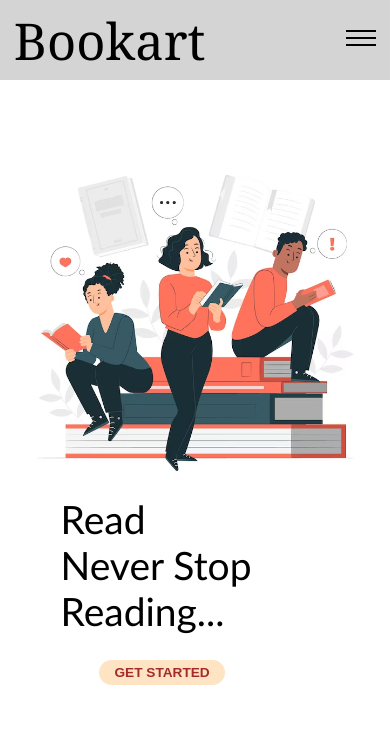
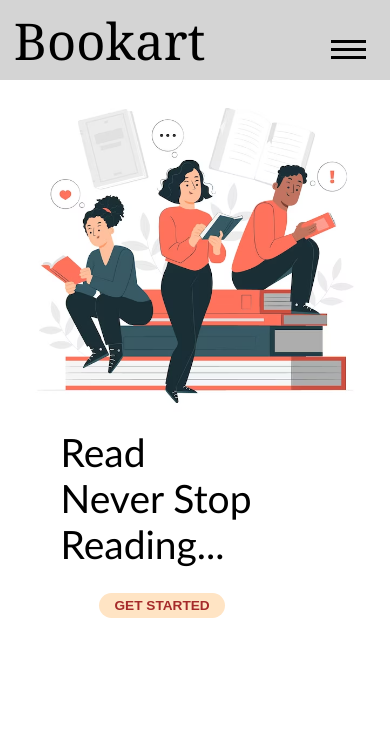
Before and after one commit to Mokshith321/bookart, a Django app: page / in a window 390 px wide. Shown: the top 754 px of the page. Run offline with Django 4.2, Linux system fonts and the light colour scheme.

Commit message:
Add files via upload

```diff
--- a/bookart/settings.py
+++ b/bookart/settings.py
@@ -27,7 +27,7 @@ SECRET_KEY = 'django-insecure-*+#o%r&@3v=jx^*ivjtc&rie5d@xi_zd(=_!jj1i%u%wqyh(5e
 # SECURITY WARNING: don't run with debug turned on in production!
 DEBUG = True
 
-ALLOWED_HOSTS = []
+ALLOWED_HOSTS = ['.verce.app']
 
 
 # Application definition
--- a/bookart/wsgi.py
+++ b/bookart/wsgi.py
@@ -14,3 +14,5 @@ from django.core.wsgi import get_wsgi_application
 os.environ.setdefault('DJANGO_SETTINGS_MODULE', 'bookart.settings')
 
 application = get_wsgi_application()
+
+app = application
--- a/static/Stylesheets/style.css
+++ b/static/Stylesheets/style.css
@@ -236,8 +236,8 @@ input[type="file"] {
 }
 
 .hamburger {
-  width: 30px;
-  height: 2px;
+  width: 35px;
+  height: 3px;
   background-color: #000;
   margin-bottom: 5px;
 }
@@ -385,7 +385,7 @@ input[type="file"] {
     font-size: 3.5vw;
   }
   .landing-page{
-    height: 80vh;
+    /* height:; */
     background-color: rgb(255, 255, 255);
   }
 
@@ -398,10 +398,50 @@ input[type="file"] {
   }
 
   .navbar-items.show {
-    display: flex; /* Show the navbar items when the hamburger menu is clicked */
+    display: flex;
     flex-direction: column;
+    position: absolute;
+    left: 0em;
+    gap: 10px;
+    top: 3.2em;
+    width: 100vw;
+    background-color: rgb(231, 231, 160);
+    height: 72vh;
+    padding: 2em;
+    z-index: 1;
+    opacity: 0.8;
+  }
+  .items,.navbar-items li{
+    font-size: 1.5em;
   }
   .webname{
     font-size: 13vw;
   }
+  .hamburger{
+    position: absolute;
+    right: 1.5em;
+  }
+  .line-1{
+    margin-bottom:0.5em;
+  }
+  .line-2{
+    margin-top: 0.5em;
+  }
+  .line-3{
+    margin-top: 1em;
+  }
+  .line-1.rotate {
+    transform: rotate(45deg);
+    position: absolute;
+    top: 3em;
+  }
+  .line-2.hide{
+    display: none;
+  }
+
+  .line-3.rotate {
+    transform: rotate(-45deg);
+    position: absolute;
+    top: 2em;
+  }
 }
--- a/templates/navbar.html
+++ b/templates/navbar.html
@@ -10,13 +10,7 @@
 </head>
 <body>
     <ul class="navbar flex-row fixed-width">
-      <div class="webname"><a href="/" class="{% if request.path == '' %}active{% endif %}" >Bookart</a>
-        </div>
-        <div class="hamburger-menu">
-          <div class="hamburger"></div>
-          <div class="hamburger"></div>
-          <div class="hamburger"></div>
-        </div>
+      <div class="webname"><a href="/" class="{% if request.path == '' %}active{% endif %}" >Bookart</a></div>
       <div class="items flex-row navbar-items">
         {% if user.is_authenticated %}
         <li> Hello, {{user}}</li>
@@ -31,10 +25,21 @@
         <li class="items"><a href="{% url 'register' %}" class="{% if request.path == '/register' %}active{% endif %}"id="register">Register</a></li>
         {% endif %}
       </div>
+      <div class="hamburger-menu">
+        <div class="hamburger line-1"></div>
+        <div class="hamburger line-2"></div>
+        <div class="hamburger line-3"></div>
+      </div>
     </ul>
     <script>
+      var line1 = document.querySelector('.line-1');
+      var line3 = document.querySelector('.line-3');
+      var line2 = document.querySelector('.line-2');
       document.querySelector('.hamburger-menu').addEventListener('click', function() {
         document.querySelector('.navbar-items').classList.toggle('show');
+        line1.classList.toggle('rotate');
+        line2.classList.toggle('hide');
+        line3.classList.toggle('rotate');
       });
     </script>
 </body>
```
Also changed, not shown: vercel.json (added).
